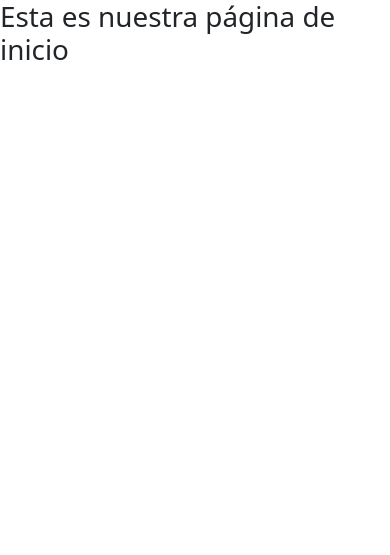
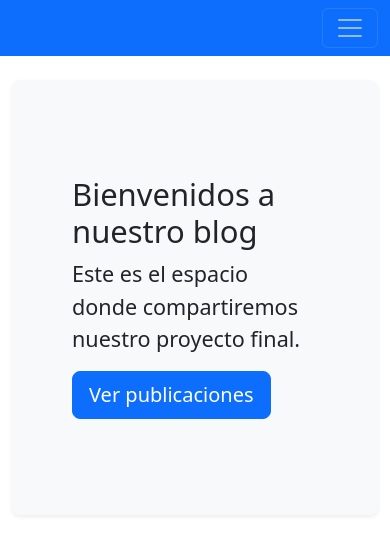
Before and after one commit to fabricio00101/proyecto-final-grupo1, a Django app: page / in a window 390 px wide. Shown: the top 555 px of the page. Run offline with Django 5.2, Linux system fonts and the light colour scheme.

Commit message:
Creación de estructura base

```diff
--- a/apps/posts/views.py
+++ b/apps/posts/views.py
@@ -8,4 +8,4 @@
     # Busca todos los posts
     posts = Post.objects.all()
     # Renderizamos el html y le enviamos la lista de posts
-    return render(request, 'lista_post.html', {'posts': posts})
+    return render(request, 'lista_posts.html', {'posts': posts})
--- /dev/null
+++ b/templates/base.html
@@ -0,0 +1,64 @@
+<!doctype html>
+<html lang="en">
+    <head>
+        <title>Title</title>
+        <!-- Required meta tags -->
+        <meta charset="utf-8" />
+        <meta
+            name="viewport"
+            content="width=device-width, initial-scale=1, shrink-to-fit=no"
+        />
+
+        <!-- Bootstrap CSS v5.2.1 -->
+        <link
+            href="https://cdn.jsdelivr.net/npm/bootstrap@5.3.2/dist/css/bootstrap.min.css"
+            rel="stylesheet"
+            integrity="sha384-T3c6CoIi6uLrA9TneNEoa7RxnatzjcDSCmG1MXxSR1GAsXEV/Dwwykc2MPK8M2HN"
+            crossorigin="anonymous"
+        />
+    </head>
+
+    <body>
+        <header>
+            <nav class="navbar navbar-expand-lg navbar-dark bg-primary mb-4">
+                <div class="container">
+                    <a href="{% url 'index'}">Blog</a>
+                    <button class="navbar-toggler" type="button" data-bs-toggle="collapse" data-bs-target="#navbarNav"> <span class="navbar-toggler-icon"></span></button>
+                    <div class="collapse navbar collapse" id="navbarNav">
+                        <ul class="navbar-nav ms-auto">
+                            <li class="nav-item">
+                                <a href="{% url 'index' %}">Inicio</a>
+                            </li>
+                            <li class="nav-item">
+                                <a href="{% url 'posts: listar_posts'}">Publicaciones</a>
+                            </li>
+                        </ul>
+                    </div>
+                </div>
+            </nav>
+        </header>
+        <main class="container">
+            {% block contenido %}
+            {% endblock %}
+        </main>
+        <footer class="bg-dar text-white text-center py-3 mt-4">
+            <div class="container">
+                <p class="mb-0">&copy; 2025 Proyecto Final - Grupo 1</p>
+                <small>Desarollado con Django</small>
+            </div>
+            <!-- place footer here -->
+        </footer>
+        <!-- Bootstrap JavaScript Libraries -->
+        <script
+            src="https://cdn.jsdelivr.net/npm/@popperjs/core@2.11.8/dist/umd/popper.min.js"
+            integrity="sha384-I7E8VVD/ismYTF4hNIPjVp/Zjvgyol6VFvRkX/vR+Vc4jQkC+hVqc2pM8ODewa9r"
+            crossorigin="anonymous"
+        ></script>
+
+        <script
+            src="https://cdn.jsdelivr.net/npm/bootstrap@5.3.2/dist/js/bootstrap.min.js"
+            integrity="sha384-BBtl+eGJRgqQAUMxJ7pMwbEyER4l1g+O15P+16Ep7Q9Q+zqX6gSbd85u4mG4QzX+"
+            crossorigin="anonymous"
+        ></script>
+    </body>
+</html>
--- a/templates/index.html
+++ b/templates/index.html
@@ -1,43 +1,16 @@
-<!doctype html>
-<html lang="es-ar">
-    <head>
-        <title>Proyecto final</title>
-        <!-- Required meta tags -->
-        <meta charset="utf-8" />
-        <meta
-            name="viewport"
-            content="width=device-width, initial-scale=1, shrink-to-fit=no"
-        />
+{% extends 'base.html' %}
 
-        <!-- Bootstrap CSS v5.2.1 -->
-        <link
-            href="https://cdn.jsdelivr.net/npm/bootstrap@5.3.2/dist/css/bootstrap.min.css"
-            rel="stylesheet"
-            integrity="sha384-T3c6CoIi6uLrA9TneNEoa7RxnatzjcDSCmG1MXxSR1GAsXEV/Dwwykc2MPK8M2HN"
-            crossorigin="anonymous"
-        />
-    </head>
+{% block titulo %} Inicio | Grupo 1 {% endblock %}
 
-    <body>
-        <header>
-            <!-- place navbar here -->
-        </header>
-        <main></main>
-        <h1>Esta es nuestra página de inicio</h1>
-        <footer>
-            <!-- place footer here -->
-        </footer>
-        <!-- Bootstrap JavaScript Libraries -->
-        <script
-            src="https://cdn.jsdelivr.net/npm/@popperjs/core@2.11.8/dist/umd/popper.min.js"
-            integrity="sha384-I7E8VVD/ismYTF4hNIPjVp/Zjvgyol6VFvRkX/vR+Vc4jQkC+hVqc2pM8ODewa9r"
-            crossorigin="anonymous"
-        ></script>
+{% block contenido %}
 
-        <script
-            src="https://cdn.jsdelivr.net/npm/bootstrap@5.3.2/dist/js/bootstrap.min.js"
-            integrity="sha384-BBtl+eGJRgqQAUMxJ7pMwbEyER4l1g+O15P+16Ep7Q9Q+zqX6gSbd85u4mG4QzX+"
-            crossorigin="anonymous"
-        ></script>
-    </body>
-</html>
+    <section class="p-5 mb-4 bg-light rounded-3 shadow-sm">
+        <div class="container-fluid py-5">
+            <h1 class="display-5 fw bold">Bienvenidos a nuestro blog</h1>
+            <p class="col-md-8 fs-4">
+                Este es el espacio donde compartiremos nuestro proyecto final.
+            </p>
+            <a href="{%url 'posts:listar_posts' %}" class="btn btn-primary btn-lg" role="button">Ver publicaciones</a>
+        </div>
+    </section>
+{% endblock %}
```
Also changed, not shown: static/style.css (added, +22 -0 lines), templates/lista_posts.html (+44 -20 lines).
